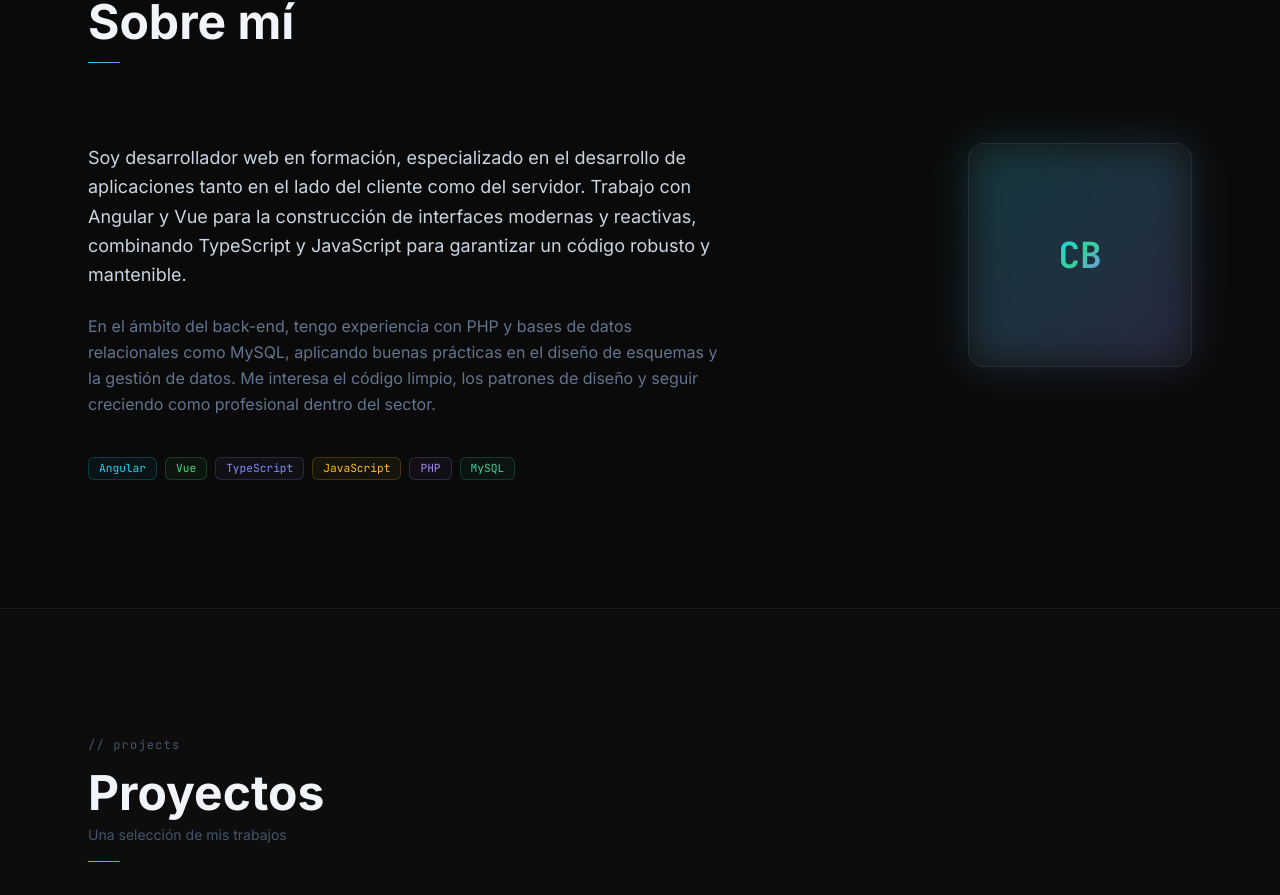
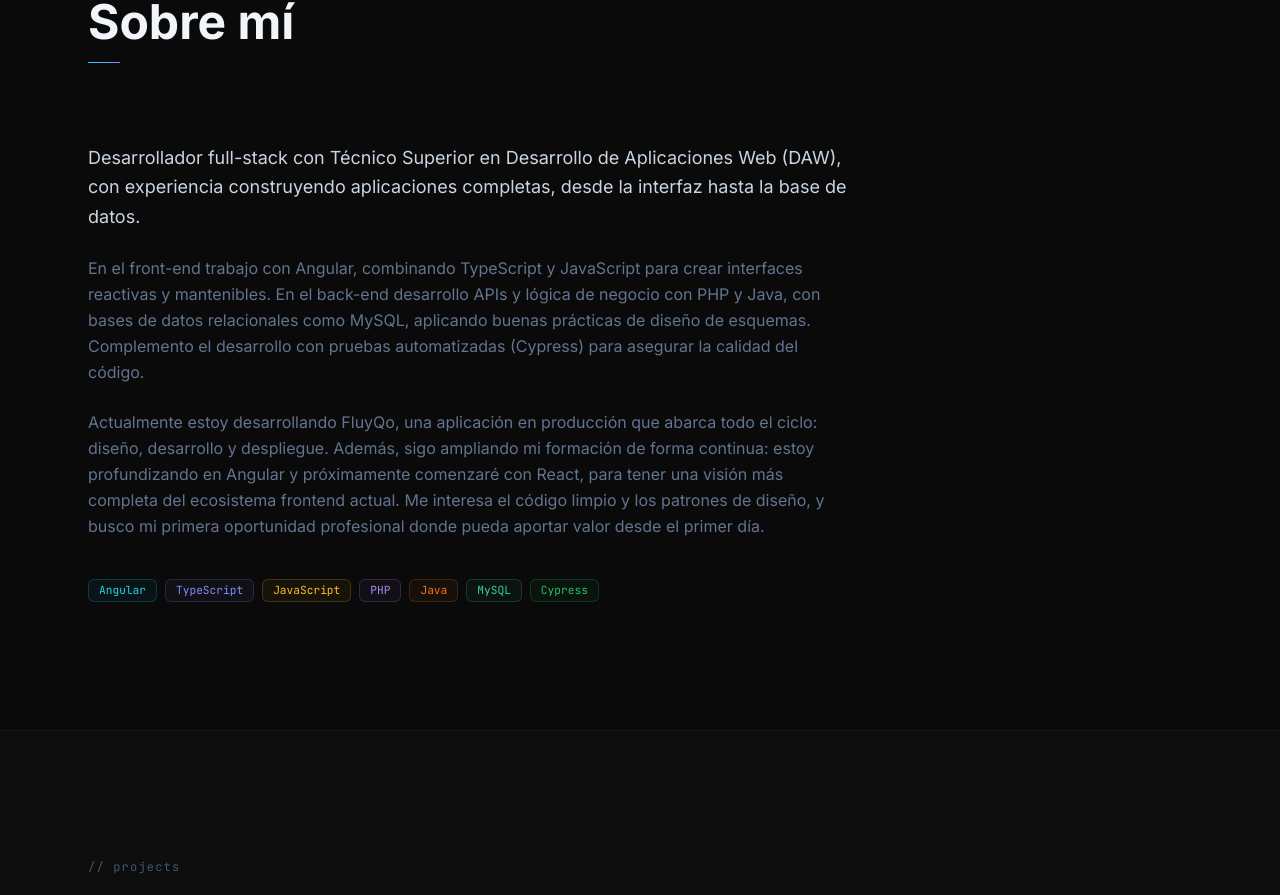
Before and after one commit to CarlosJavierBastianLerida/Portafolio, an Angular app: page / in a window 1280 px wide. Shown: the part 963-1858 px from the top of the page. Built offline with nearby package versions, Linux system fonts and the light colour scheme.

Commit message:
feat(about): add FluyQo bio and remove photo placeholder

```diff
--- a/src/app/core/translation/translations.ts
+++ b/src/app/core/translation/translations.ts
@@ -399,8 +399,9 @@ export const translations = {
     },
     about: {
       title: 'Sobre mí',
-      bio1: 'Soy desarrollador web en formación, especializado en el desarrollo de aplicaciones tanto en el lado del cliente como del servidor. Trabajo con Angular y Vue para la construcción de interfaces modernas y reactivas, combinando TypeScript y JavaScript para garantizar un código robusto y mantenible.',
-      bio2: 'En el ámbito del back-end, tengo experiencia con PHP y bases de datos relacionales como MySQL, aplicando buenas prácticas en el diseño de esquemas y la gestión de datos. Me interesa el código limpio, los patrones de diseño y seguir creciendo como profesional dentro del sector.',
+      bio1: 'Desarrollador full-stack con Técnico Superior en Desarrollo de Aplicaciones Web (DAW), con experiencia construyendo aplicaciones completas, desde la interfaz hasta la base de datos.',
+      bio2: 'En el front-end trabajo con Angular, combinando TypeScript y JavaScript para crear interfaces reactivas y mantenibles. En el back-end desarrollo APIs y lógica de negocio con PHP y Java, con bases de datos relacionales como MySQL, aplicando buenas prácticas de diseño de esquemas. Complemento el desarrollo con pruebas automatizadas (Cypress) para asegurar la calidad del código.',
+      bio3: 'Actualmente estoy desarrollando FluyQo, una aplicación en producción que abarca todo el ciclo: diseño, desarrollo y despliegue. Además, sigo ampliando mi formación de forma continua: estoy profundizando en Angular y próximamente comenzaré con React, para tener una visión más completa del ecosistema frontend actual. Me interesa el código limpio y los patrones de diseño, y busco mi primera oportunidad profesional donde pueda aportar valor desde el primer día.',
     },
     projects: {
       title: 'Proyectos',
@@ -474,8 +475,9 @@ export const translations = {
     },
     about: {
       title: 'About me',
-      bio1: "I'm a web developer in training, specialized in both client-side and server-side application development. I work with Angular and Vue to build modern and reactive interfaces, combining TypeScript and JavaScript to ensure robust and maintainable code.",
-      bio2: 'On the back-end side, I have experience with PHP and relational databases like MySQL, applying best practices in schema design and data management. I care about clean code, design patterns, and continuing to grow as a professional in the web development field.',
+      bio1: 'Full-stack developer with a Higher Technical Degree in Web Application Development (DAW), with experience building complete applications, from the interface down to the database.',
+      bio2: "On the front-end I work with Angular, combining TypeScript and JavaScript to build reactive, maintainable interfaces. On the back-end I build APIs and business logic with PHP and Java, with relational databases like MySQL, applying good schema design practices. I complement development with automated testing (Cypress) to ensure code quality.",
+      bio3: "I'm currently developing FluyQo, a production application spanning the full cycle: design, development and deployment. I'm also continuously expanding my training, deepening my Angular skills and soon starting with React, to get a fuller picture of today's front-end ecosystem. I care about clean code and design patterns, and I'm looking for my first professional opportunity where I can add value from day one.",
     },
     projects: {
       title: 'Projects',
--- a/src/app/features/about/about.html
+++ b/src/app/features/about/about.html
@@ -7,30 +7,20 @@
       <div class="section-divider"></div>
     </div>
 
-    <div class="grid grid-cols-1 lg:grid-cols-5 gap-16 items-start">
-
-      <div animateOnScroll class="lg:col-span-3 space-y-6">
+    <div animateOnScroll class="max-w-3xl space-y-6">
       <p class="text-slate-300 text-lg leading-relaxed">{{ t().about.bio1 }}</p>
       <p class="text-slate-500 leading-relaxed">{{ t().about.bio2 }}</p>
+      <p class="text-slate-500 leading-relaxed">{{ t().about.bio3 }}</p>
 
       <div class="flex flex-wrap gap-2 pt-4">
         <span class="tag" style="color: #22d3ee; border-color: rgba(34,211,238,0.2); background: rgba(34,211,238,0.05);">Angular</span>
-          <span class="tag" style="color: #4ade80; border-color: rgba(74,222,128,0.2); background: rgba(74,222,128,0.05);">Vue</span>
         <span class="tag" style="color: #818cf8; border-color: rgba(129,140,248,0.2); background: rgba(129,140,248,0.05);">TypeScript</span>
         <span class="tag" style="color: #fbbf24; border-color: rgba(251,191,36,0.2); background: rgba(251,191,36,0.05);">JavaScript</span>
         <span class="tag" style="color: #a78bfa; border-color: rgba(167,139,250,0.2); background: rgba(167,139,250,0.05);">PHP</span>
+        <span class="tag" style="color: #f97316; border-color: rgba(249,115,22,0.2); background: rgba(249,115,22,0.05);">Java</span>
         <span class="tag" style="color: #34d399; border-color: rgba(52,211,153,0.2); background: rgba(52,211,153,0.05);">MySQL</span>
+        <span class="tag" style="color: #22c55e; border-color: rgba(34,197,94,0.2); background: rgba(34,197,94,0.05);">Cypress</span>
       </div>
-      </div>
-
-      <div animateOnScroll [style.transition-delay]="'200ms'" class="lg:col-span-2 flex justify-center lg:justify-end">
-        <div class="relative w-56 h-56 rounded-2xl flex items-center justify-center card">
-          <div class="absolute inset-0 rounded-2xl opacity-20"
-            style="background: linear-gradient(135deg, #22d3ee, #818cf8); filter: blur(20px);"></div>
-          <span class="relative font-code text-4xl font-bold gradient-text select-none">CB</span>
-        </div>
-      </div>
-
     </div>
   </div>
 </section>
```
Lines whose indentation alone changed are shown as unchanged.
